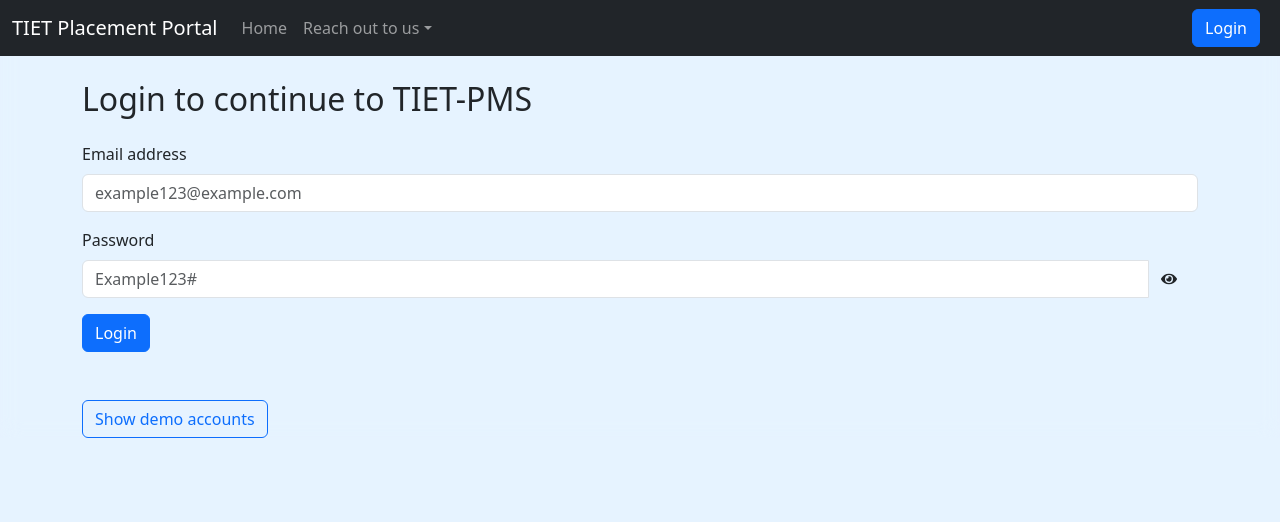
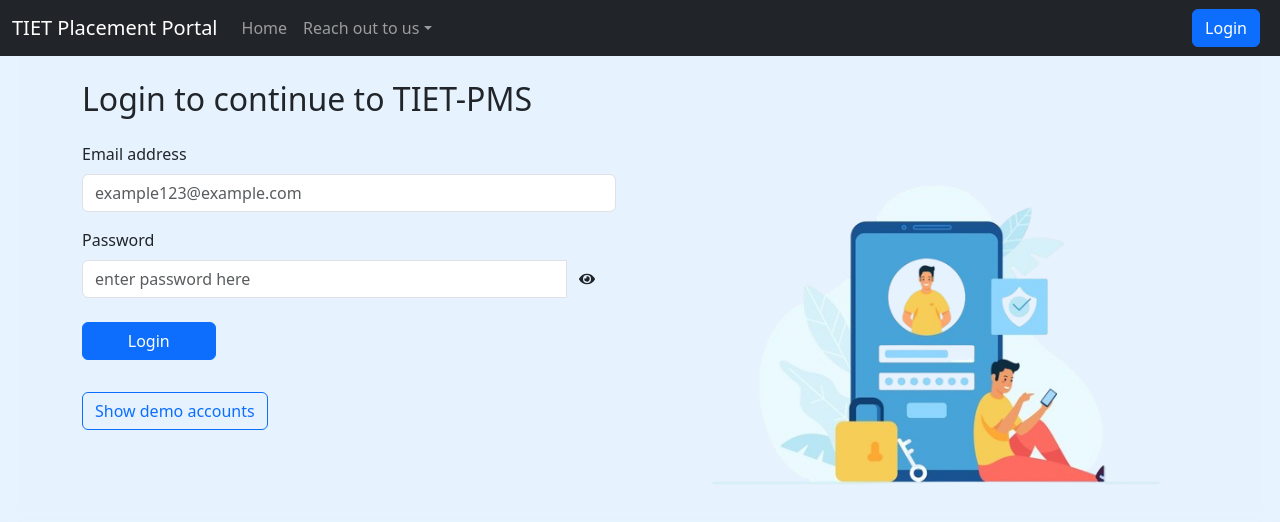
Before and after one commit to SamdeepSharma/TIET-Placement-Portal-SE-Project, a React (Vite) app: page /login in a window 1280 px wide. Shown: the top 522 px of the page. Built offline with nearby package versions, Linux system fonts and the light colour scheme.

Commit message:
updated login page

```diff
--- a/src/components/Admin/Announcements.jsx
+++ b/src/components/Admin/Announcements.jsx
@@ -236,7 +236,7 @@
       </button>
       <div className="d-flex justify-content-center align-items-center gap-3">
         <h2 className="my-4">All Announcements</h2> <i className="fa-solid fa-circle-plus fa-2xl cursor-pointer" onClick={adddAnnouncement}></i> </div>
-      {announcements.length === 0 && <h6 className="py-2">No announcements to display!</h6>}
+      {announcements.length === 0 && <h6 className="py-2 container">No announcements to display!</h6>}
       <div className="row g-1 overflow-auto m-2 d-flex justify-content-center" style={{ maxHeight: '70vh', minHeight: '60vh' }}>
         {announcements.map((announcement) => {
           return <AnnouncementItem key={announcement._id} updateAnnouncement={updateAnnouncement} delAnnouncement={delAnnouncement} announcement={announcement} />
--- a/src/components/Admin/Applications.jsx
+++ b/src/components/Admin/Applications.jsx
@@ -25,7 +25,7 @@
       <div className="d-flex justify-content-center align-items-center">
       <h2 className="my-4">All Applications</h2>
       </div>
-          {applications.length === 0 && <h6 className="py-2">No applications applied!</h6>}
+          {applications.length === 0 && <h6 className="py-2 container">No applications applied!</h6>}
       <div className="row g-1 d-flex justify-content-center overflow-auto m-2" style={{maxHeight: '70vh', minHeight: '60vh'}}>
         { applications.map((application) => {
           return <ApplicationItem key={application.aid} application={application} />
--- a/src/components/Admin/Companies.jsx
+++ b/src/components/Admin/Companies.jsx
@@ -199,7 +199,7 @@
       </button>
       <div className="d-flex justify-content-center align-items-center gap-3">
         <h2 className="my-4">All Companies</h2> <i className="fa-solid fa-circle-plus fa-2xl cursor-pointer" onClick={adddCompany}></i> </div>
-      {companies.length === 0 && <h6 className="py-2">No companies hiring right now! Visit again after some time.</h6>}
+      {companies.length === 0 && <h6 className="container py-2">No companies hiring right now! Visit again after some time.</h6>}
       <div className="row g-1 overflow-auto m-2 d-flex justify-content-center" style={{ maxHeight: '70vh', minHeight: '60vh' }}>
         {companies.map((company) => {
           return <CompanyItem key={company._id} delCompany={delCompany} company={company} />
--- a/src/components/Admin/Students.jsx
+++ b/src/components/Admin/Students.jsx
@@ -25,7 +25,7 @@
       <div className="d-flex justify-content-center align-items-center">
       <h2 className="my-4">Students list</h2>
       </div>
-          {students.length === 0 && <h6 className="py-2">No students enrolled!</h6>}
+          {students.length === 0 && <h6 className="py-2 container">No students enrolled!</h6>}
       <div className="row g-1 d-flex justify-content-center overflow-auto m-2" style={{maxHeight: '70vh', minHeight: '60vh'}}>
         { students.map((student) => {
           return <StudentItem key={student._id} student={student} />
--- a/src/components/Login.jsx
+++ b/src/components/Login.jsx
@@ -68,7 +68,7 @@
           theme: "colored",
         });
       }
-  }  catch(error) {
+    } catch (error) {
       toast.error('🚨 Invalid Credentials!', {
         position: "top-center",
         autoClose: 3000,
@@ -90,6 +90,8 @@
   return (
     <div className="container">
       <h2 className="my-4">Login to continue to TIET-PMS</h2>
+      <div className="d-flex gap-5">
+        <div className="w-50">
           <form onSubmit={handleSubmit(onSubmit)}>
             <div className="mb-3">
               <label htmlFor="exampleInputEmail1" className="form-label">Email address</label>
@@ -116,7 +118,7 @@
                   type={showPassword ? 'text' : 'password'}
                   className={`form-control ${errors.password ? 'is-invalid' : ''} w-75`}
                   id="exampleInputPassword1"
-            placeholder="Example123#"
+                  placeholder="enter password here"
                   {...register('password', {
                     required: 'Password is required',
                     minLength: {
@@ -140,27 +142,33 @@
               {errors.password && <div className="invalid-feedback">{errors.password.message}</div>}
             </div>
 
-      <button type="submit" className="btn btn-primary">Login</button>
+            <button type="submit" className="btn btn-primary w-25 my-2">Login</button>
           </form>
-
           <div>
-      <button onClick={()=>{setToggleDemo(!toggleDemo)}} className="mt-5 btn btn-outline-primary">{toggleDemo ? <span>Hide</span>:<span>Show</span>} demo accounts</button>
+            <button onClick={() => { setToggleDemo(!toggleDemo) }} className="mt-4 btn btn-outline-primary">{toggleDemo ? <span>Hide</span> : <span>Show</span>} demo accounts</button>
             <div className={`my-5  ${toggleDemo ? "" : "d-none"}`}>
               <h5 className="my-3">Since only colleges can register students in this placement portal, we have provided some demo accounts for you to test out our website.</h5>
               Admin Demo Username
-        <CopyToClipboard text={adminUsername}/>
+              <CopyToClipboard text={adminUsername} />
               <br />
               Admin Demo Password
-        <CopyToClipboard text={password}/>
+              <CopyToClipboard text={password} />
               <br />
               <br />
               Student Demo Username
-        <CopyToClipboard text={studentUsername}/>
+              <CopyToClipboard text={studentUsername} />
               <br />
               Student Demo Password
-        <CopyToClipboard text={password}/>
+              <CopyToClipboard text={password} />
             </div>
           </div>
+        </div>
+        <div className="w-50">
+          <img className="w-100" src="loginImg.png" alt="login" />
+        </div>
+      </div>
+
+
     </div>
   )
 }
--- a/src/components/Student/Announcements.jsx
+++ b/src/components/Student/Announcements.jsx
@@ -25,7 +25,7 @@
       <div className="d-flex justify-content-center">
       <h2 className="my-4">All Announcements</h2>
       </div>
-          {announcements.length === 0 && <h6 className="py-2">No announcements to display!</h6>}
+          {announcements.length === 0 && <h6 className="py-2 container">No announcements to display!</h6>}
       <div className="row g-1 overflow-auto m-2 d-flex justify-content-center" style={{maxHeight: '70vh', minHeight: '60vh'}}>
         { announcements.map((announcement) => {
           return <AnnouncementItem key={announcement._id} announcement={announcement} />
--- a/src/components/Student/Applications.jsx
+++ b/src/components/Student/Applications.jsx
@@ -25,7 +25,7 @@
       <div className="d-flex justify-content-center align-items-center">
       <h2 className="my-4">All Applications</h2>
       </div>
-          {applications.length === 0 && <h6 className="py-2">No applications applied!</h6>}
+          {applications.length === 0 && <h6 className="py-2 container">No applications applied!</h6>}
       <div className="row g-1 d-flex justify-content-center overflow-auto m-2" style={{maxHeight: '70vh', minHeight: '60vh'}}>
         { applications.map((application) => {
           return <ApplicationItem key={application.aid} application={application} />
--- a/src/components/Student/Companies.jsx
+++ b/src/components/Student/Companies.jsx
@@ -74,7 +74,7 @@
       </button>
       <div className="gap-3">
         <h2 className="d-flex justify-content-center my-4">Eligible Companies</h2>
-      {companies.length === 0 && <h6 className="py-2">No companies hiring right now! Visit again after some time.</h6>}
+      {companies.length === 0 && <h6 className="py-2 container">No companies hiring right now! Visit again after some time.</h6>}
       <div className="row g-1 d-flex justify-content-center overflow-auto m-2" style={{maxHeight: '70vh', minHeight: '60vh'}}>
         {filterComp.map((company) => {
           return <CompanyItem key={company._id} company={company} addApp={addApp}/>
```
Also changed, not shown: public/login.jpg (added), public/loginImg.png (added). Lines whose indentation alone changed are shown as unchanged.
